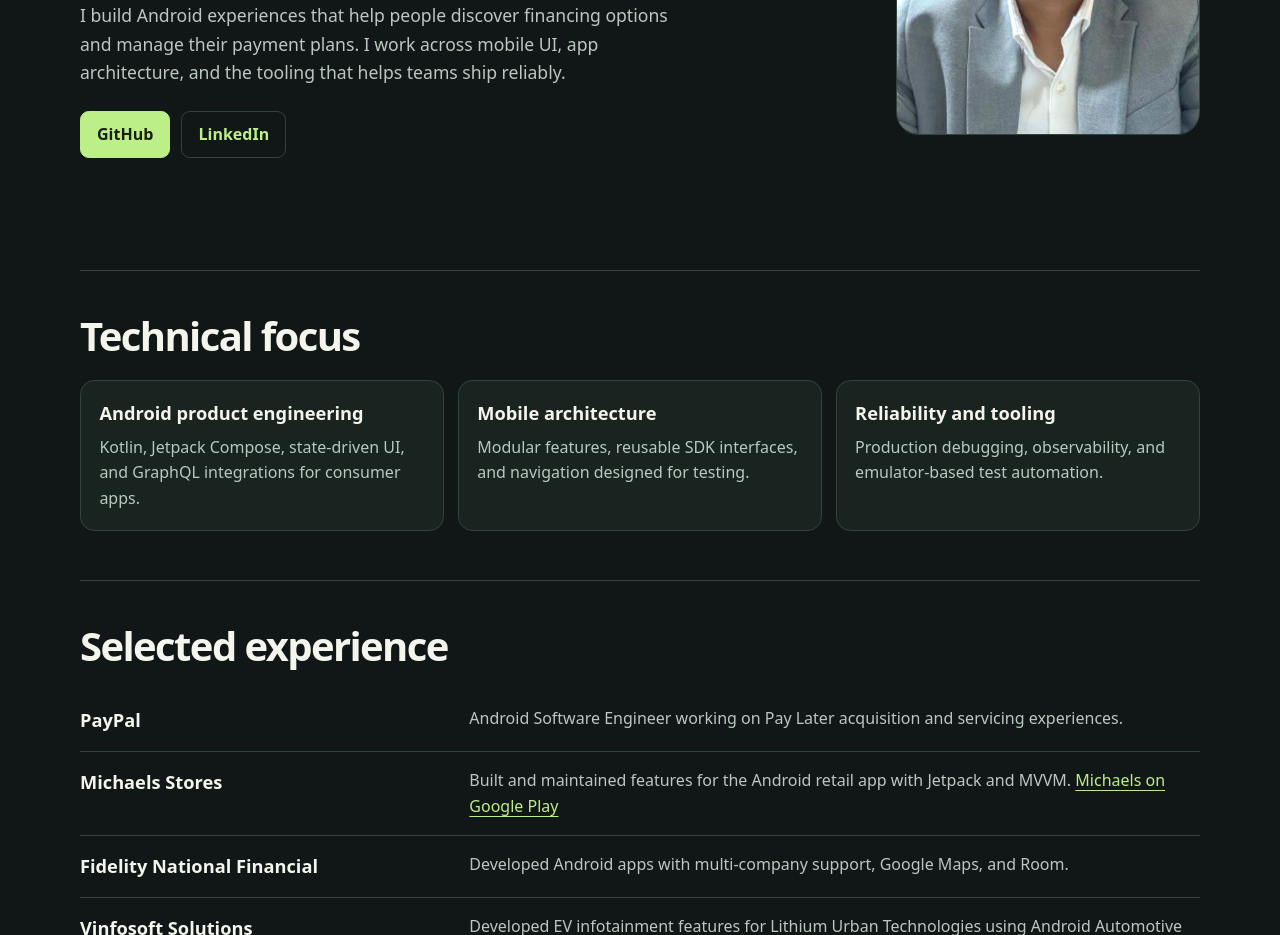
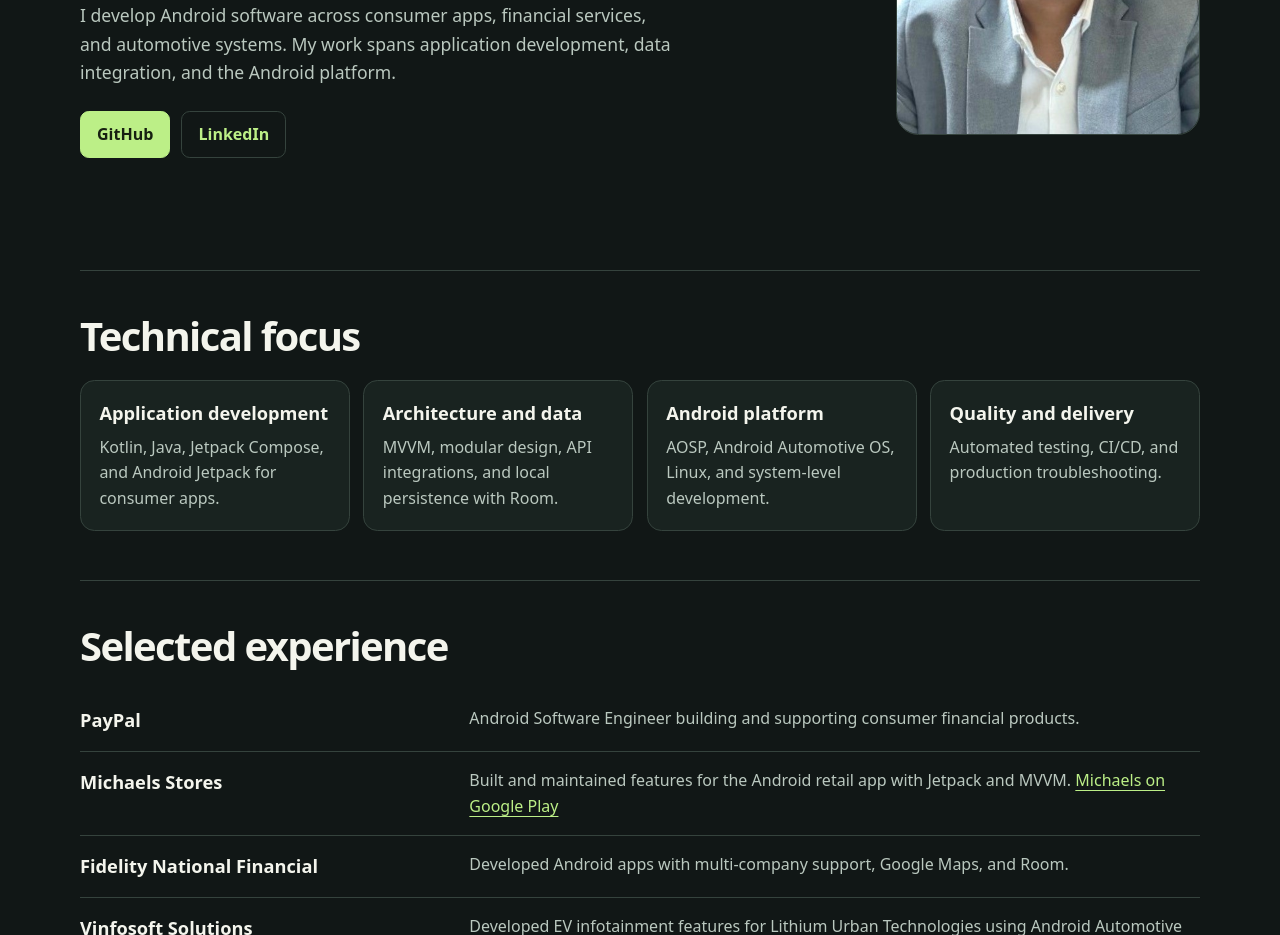
Before and after one commit to Mallesh2707/mallesh2707.github.io, a plain HTML site: page index.html in a window 1280 px wide. Shown: the part 442-1377 px from the top of the page. Drawn offline with Linux system fonts and the light colour scheme.

Commit message:
Show career-wide Android experience in portfolio

```diff
--- a/index.html
+++ b/index.html
@@ -3,7 +3,7 @@
 <head>
   <meta charset="utf-8">
   <meta name="viewport" content="width=device-width, initial-scale=1">
-  <meta name="description" content="Mallesh Neelakantappa, Android Software Engineer at PayPal in Austin, Texas. Mobile fintech, Kotlin, Jetpack Compose, and Android platform engineering.">
+  <meta name="description" content="Mallesh Neelakantappa, Android Software Engineer in Austin, Texas, with experience in consumer apps, fintech, Android Automotive, and AOSP.">
   <title>Mallesh Neelakantappa | Android Software Engineer</title>
   <style>
     :root { color-scheme: dark; --bg: #111716; --panel: #192320; --line: #35433d; --fg: #f4f5ed; --muted: #bac8bf; --accent: #bcef87; }
@@ -45,8 +45,8 @@
       <div>
         <p class="location">Austin, Texas</p>
         <h1>Mallesh<br>Neelakantappa</h1>
-        <p class="role">Android Software Engineer at PayPal</p>
-        <p class="intro">I build Android experiences that help people discover financing options and manage their payment plans. I work across mobile UI, app architecture, and the tooling that helps teams ship reliably.</p>
+        <p class="role">Android Software Engineer</p>
+        <p class="intro">I develop Android software across consumer apps, financial services, and automotive systems. My work spans application development, data integration, and the Android platform.</p>
         <div class="actions"><a href="https://github.com/Mallesh2707">GitHub</a><a href="https://www.linkedin.com/in/mallesh-neelakantappa-06b420130">LinkedIn</a></div>
       </div>
       <img class="portrait" src="malli-job-profile-pic.jpeg" alt="Portrait of Mallesh Neelakantappa">
@@ -54,14 +54,15 @@
     <section id="focus">
       <h2>Technical focus</h2>
       <div class="grid">
-        <article class="card"><h3>Android product engineering</h3><p>Kotlin, Jetpack Compose, state-driven UI, and GraphQL integrations for consumer apps.</p></article>
-        <article class="card"><h3>Mobile architecture</h3><p>Modular features, reusable SDK interfaces, and navigation designed for testing.</p></article>
-        <article class="card"><h3>Reliability and tooling</h3><p>Production debugging, observability, and emulator-based test automation.</p></article>
+        <article class="card"><h3>Application development</h3><p>Kotlin, Java, Jetpack Compose, and Android Jetpack for consumer apps.</p></article>
+        <article class="card"><h3>Architecture and data</h3><p>MVVM, modular design, API integrations, and local persistence with Room.</p></article>
+        <article class="card"><h3>Android platform</h3><p>AOSP, Android Automotive OS, Linux, and system-level development.</p></article>
+        <article class="card"><h3>Quality and delivery</h3><p>Automated testing, CI/CD, and production troubleshooting.</p></article>
       </div>
     </section>
     <section class="experience" id="experience">
       <h2>Selected experience</h2>
-      <article><h3>PayPal</h3><p>Android Software Engineer working on Pay Later acquisition and servicing experiences.</p></article>
+      <article><h3>PayPal</h3><p>Android Software Engineer building and supporting consumer financial products.</p></article>
       <article><h3>Michaels Stores</h3><p>Built and maintained features for the Android retail app with Jetpack and MVVM. <a href="https://play.google.com/store/apps/details?id=com.michaels.michaelsstores">Michaels on Google Play</a></p></article>
       <article><h3>Fidelity National Financial</h3><p>Developed Android apps with multi-company support, Google Maps, and Room.</p></article>
       <article><h3>Vinfosoft Solutions</h3><p>Developed EV infotainment features for Lithium Urban Technologies using Android Automotive OS.</p></article>
```
